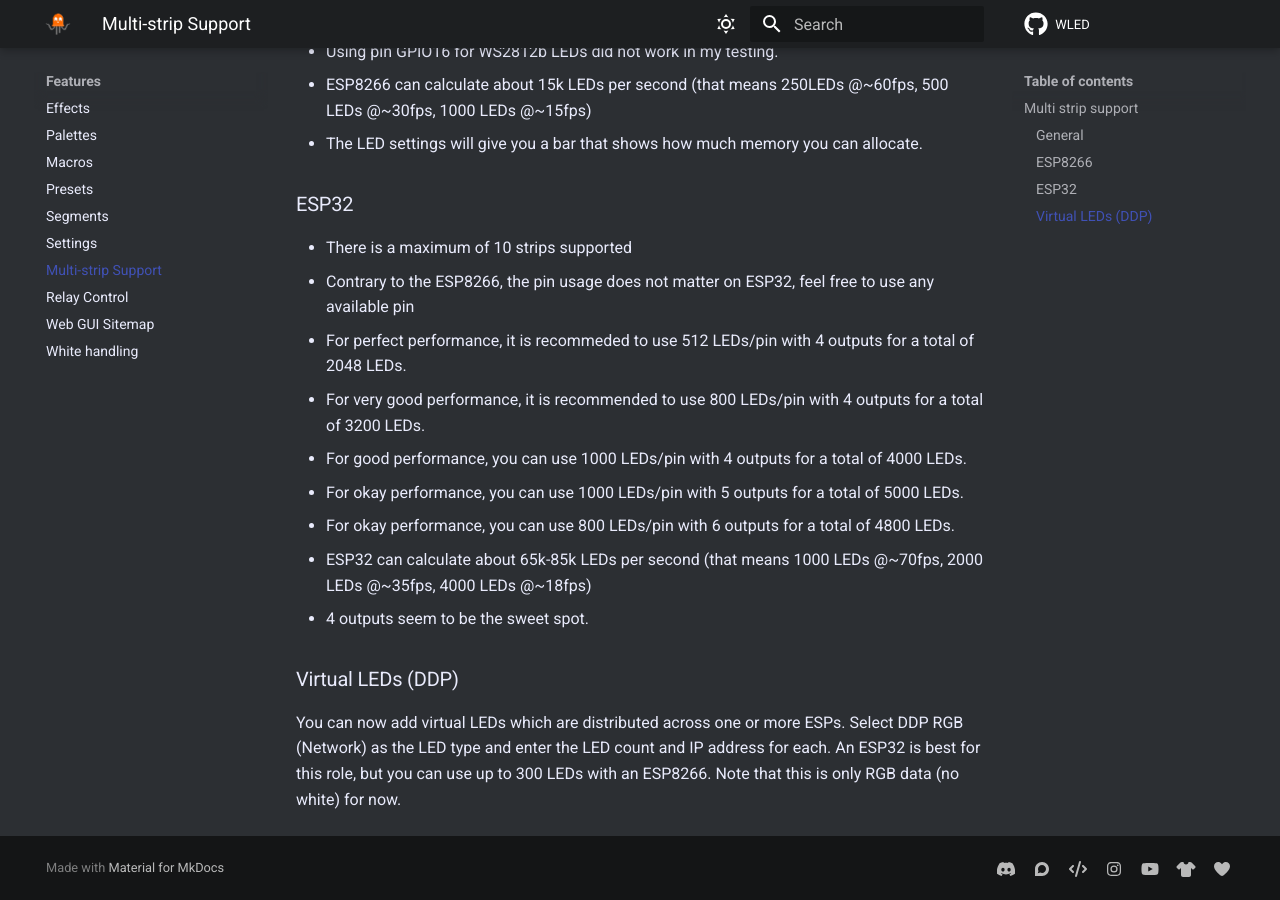
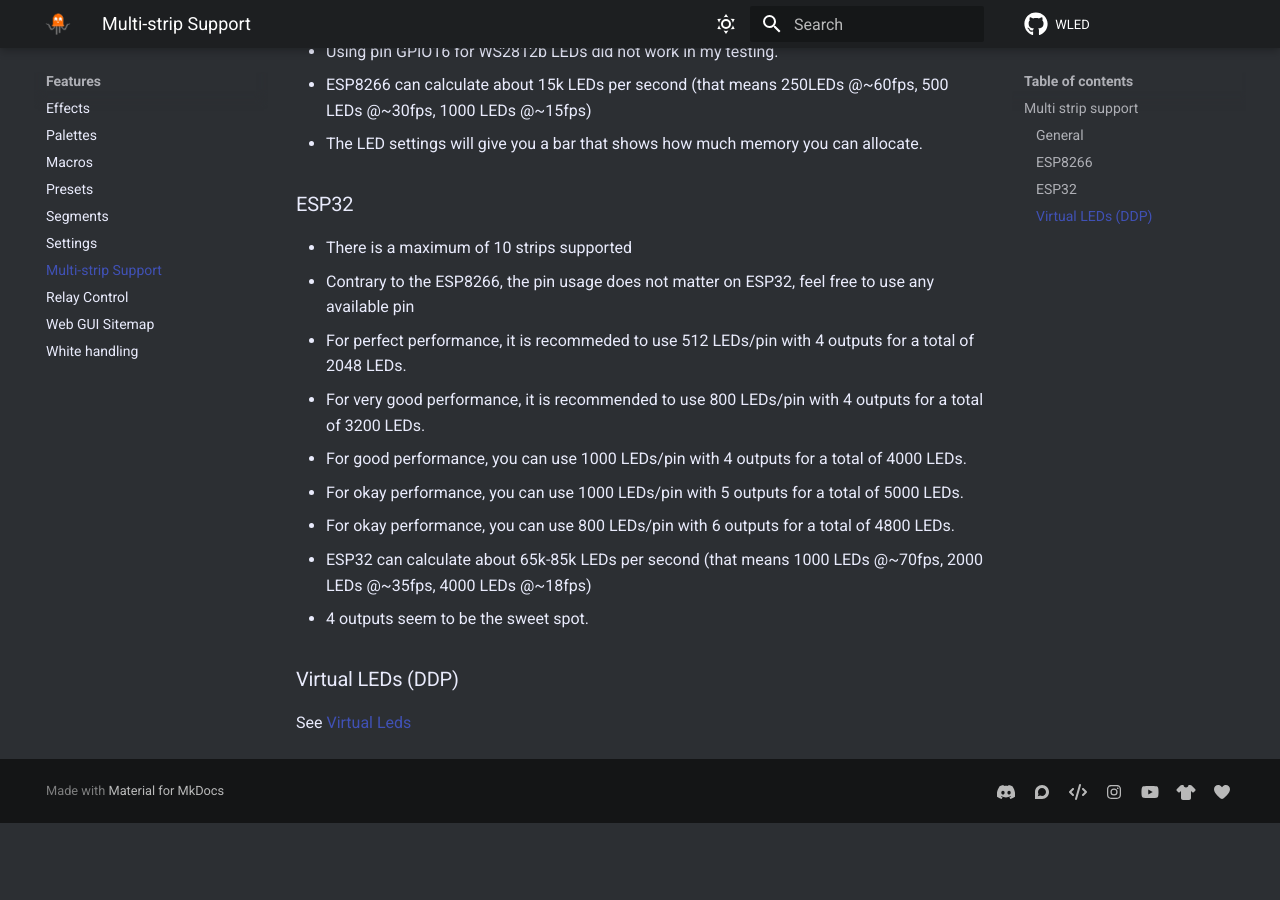
Before and after one commit to Aircoookie/WLED-Docs, an MkDocs documentation site: the page built from docs/features/multi-strip.md, in a window 1280 px wide and 900 px high, scrolled down 1135 px. Built offline with MkDocs 1.6.1 and Material for MkDocs 9.7.7, drawn with Linux system fonts in a browser that asks for light colours; comment, search, counter and statistics services are not loaded; after the commit the page ends 1958 px from its top, so only the background shows below that.

Commit message:
Cleanup Virtual Leds in ddp and multi-strip

```diff
--- a/docs/features/multi-strip.md
+++ b/docs/features/multi-strip.md
@@ -47,4 +47,4 @@ There are a few tips and recomendations to keep in mind when designing your setu
 
 ### Virtual LEDs (DDP)
 
-You can now add virtual LEDs which are distributed across one or more ESPs. Select DDP RGB (Network) as the LED type and enter the LED count and IP address for each. An ESP32 is best for this role, but you can use up to 300 LEDs with an ESP8266. Note that this is only RGB data (no white) for now.
+See [Virtual Leds](/advanced/ddp)
```
Also changed, not shown: docs/advanced/ddp.md (+9 -3 lines).
